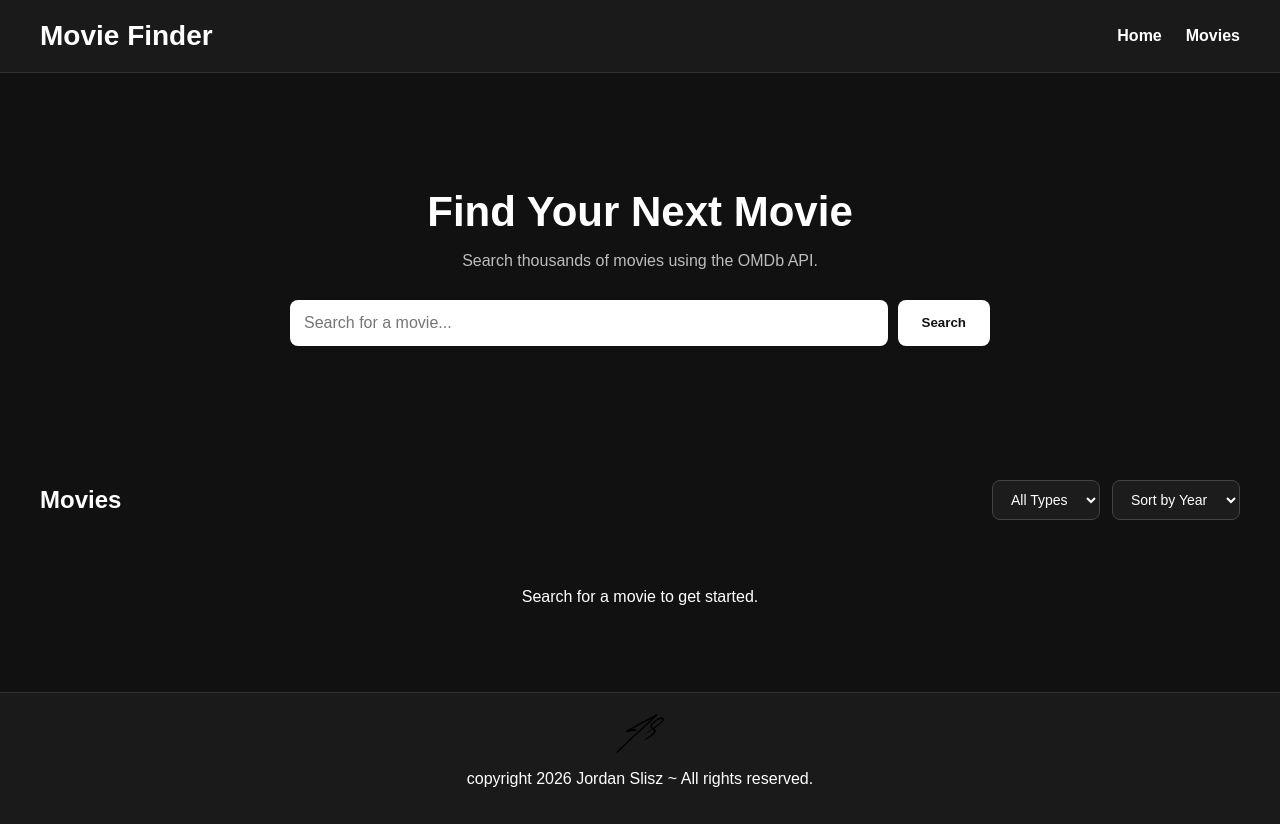
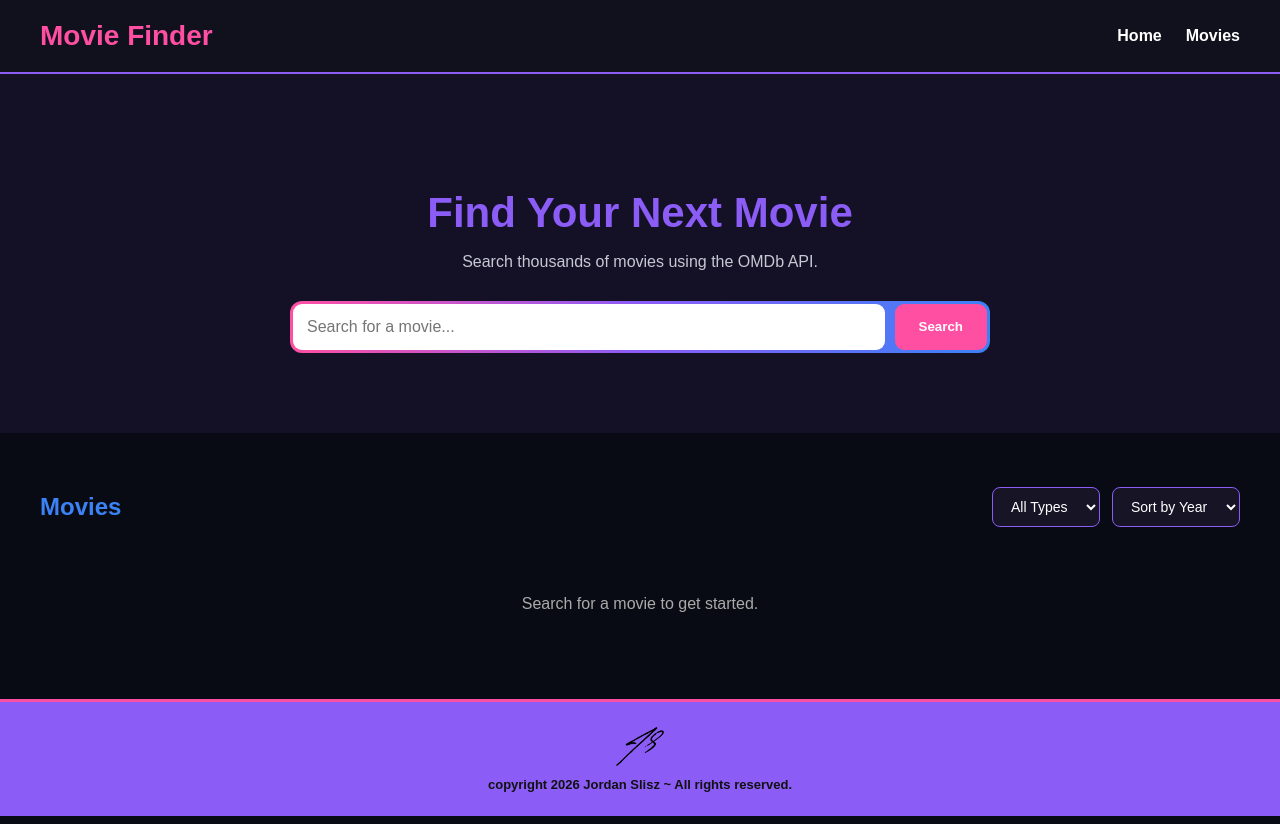
Before and after one commit to jslisz-code/movie-react-app, a React (Create React App) app: page / in a window 1280 px wide. Built offline with nearby package versions, Linux system fonts and the light colour scheme.

Commit message:
footer edits

```diff
--- a/src/App.css
+++ b/src/App.css
@@ -1,24 +1,37 @@
+* {
+  box-sizing: border-box;
+}
+
+body {
+  margin: 0;
+  background: #090b14;
+  color: white;
+  font-family: Arial, Helvetica, sans-serif;
+}
+
 .app {
   min-height: 100vh;
   display: flex;
   flex-direction: column;
 }
 
+/* NAVBAR */
+
 .navbar {
   display: flex;
   justify-content: space-between;
   align-items: center;
   padding: 20px 40px;
-  background: #1a1a1a;
-  border-bottom: 1px solid #333;
+  background: #11101d;
+  border-bottom: 2px solid #8b5cf6;
 }
 
 .logo {
   margin: 0;
   font-size: 28px;
-  color: white;
+  font-weight: bold;
+  color: #ff4fa3;
   text-decoration: none;
-  font-weight: bold;
 }
 
 .nav-links {
@@ -27,34 +40,42 @@
 }
 
 .nav-links a {
-  color: white;
+  color: #ffffff;
   text-decoration: none;
   font-weight: bold;
+  transition: color 0.2s ease;
 }
 
-.nav-links a:hover,
-.logo:hover {
-  opacity: 0.7;
+.nav-links a:hover {
+  color: #3b82f6;
 }
+
+/* MAIN */
 
 .main-content {
   flex: 1;
 }
 
+/* HERO */
+
 .hero {
   padding: 80px 20px;
   text-align: center;
+  background: #141126;
 }
 
 .hero h2 {
   margin-bottom: 10px;
   font-size: 42px;
+  color: #8b5cf6;
 }
 
 .hero p {
-  color: #bdbdbd;
+  color: #c8c8d4;
   margin-bottom: 30px;
 }
+
+/* SEARCH BAR */
 
 .search-bar {
   display: flex;
@@ -62,6 +83,15 @@
   gap: 10px;
   max-width: 700px;
   margin: 0 auto;
+  padding: 3px;
+  border-radius: 12px;
+
+  background: linear-gradient(
+    90deg,
+    #ff4fa3,
+    #8b5cf6,
+    #3b82f6
+  );
 }
 
 .search-bar input {
@@ -69,25 +99,38 @@
   padding: 14px;
   font-size: 16px;
   border: none;
-  border-radius: 8px;
+  border-radius: 9px;
+  background: #ffffff;
+  color: #111;
+}
+
+.search-bar input:focus {
+  outline: none;
 }
 
 .search-bar button {
   padding: 14px 24px;
   border: none;
-  border-radius: 8px;
+  border-radius: 9px;
   cursor: pointer;
   font-weight: bold;
-  background: white;
-  color: #111;
+  background: #ff4fa3;
+  color: white;
+  transition:
+    transform 0.2s ease,
+    background 0.2s ease;
 }
 
 .search-bar button:hover {
-  opacity: 0.8;
+  background: #ff72b6;
+  transform: translateY(-1px);
 }
+
+/* MOVIES */
 
 .movies-section {
   padding: 40px;
+  background: #090b14;
 }
 
 .section-header {
@@ -97,10 +140,38 @@
   margin-bottom: 24px;
 }
 
-.section-header select {
-  padding: 10px;
+.section-header h2 {
+  color: #3b82f6;
+}
+
+/* FILTERS */
+
+.filter-controls {
+  display: flex;
+  gap: 12px;
+  align-items: center;
+}
+
+.filter-controls select {
+  padding: 10px 14px;
+  border: 1px solid #8b5cf6;
   border-radius: 8px;
+  background: #171426;
+  color: white;
+  font-size: 14px;
+  cursor: pointer;
 }
+
+.filter-controls select:hover {
+  border-color: #ff4fa3;
+}
+
+.filter-controls select:focus {
+  outline: none;
+  border-color: #3b82f6;
+}
+
+/* MOVIE GRID */
 
 .movies-grid {
   display: grid;
@@ -110,16 +181,22 @@
 
 .movie-card {
   overflow: hidden;
-  background: #1c1c1c;
-  border: 1px solid #333;
+  background: #151522;
+  border: 1px solid #3b82f6;
   border-radius: 12px;
-  transition: transform 0.2s ease;
   color: white;
   text-decoration: none;
+
+  transition:
+    transform 0.2s ease,
+    border-color 0.2s ease,
+    box-shadow 0.2s ease;
 }
 
 .movie-card:hover {
-  transform: translateY(-5px);
+  transform: translateY(-6px);
+  border-color: #ff4fa3;
+  box-shadow: 0 10px 28px rgba(139, 92, 246, 0.25);
 }
 
 .movie-card img {
@@ -135,16 +212,18 @@
 
 .movie-info h3 {
   margin: 0 0 8px;
+  color: #ffffff;
 }
 
 .movie-info p {
   margin: 0 0 8px;
-  color: #bbb;
+  color: #8b5cf6;
+  font-weight: bold;
 }
 
 .movie-info span {
   text-transform: capitalize;
-  color: #888;
+  color: #3b82f6;
 }
 
 .no-poster {
@@ -152,11 +231,13 @@
   display: flex;
   justify-content: center;
   align-items: center;
-  background: #292929;
-  color: #999;
+  background: #1c1930;
+  color: #aaa;
   padding: 20px;
   text-align: center;
 }
+
+/* MESSAGES */
 
 .message,
 .error-message {
@@ -164,9 +245,15 @@
   padding: 30px;
 }
 
+.message {
+  color: #aaa;
+}
+
 .error-message {
-  color: #ff6b6b;
+  color: #ff4fa3;
 }
+
+/* MOVIE DETAILS */
 
 .details-page {
   width: 100%;
@@ -178,23 +265,24 @@
 .back-button {
   display: inline-block;
   margin-bottom: 30px;
-  color: white;
+  color: #ff4fa3;
   text-decoration: none;
   font-weight: bold;
 }
 
 .back-button:hover {
-  opacity: 0.7;
+  color: #8b5cf6;
 }
 
 .details-card {
   display: grid;
   grid-template-columns: 320px 1fr;
   gap: 40px;
-  background: #1c1c1c;
-  border: 1px solid #333;
+  background: #151522;
+  border: 1px solid #8b5cf6;
   border-radius: 16px;
   padding: 30px;
+  box-shadow: 0 18px 45px rgba(59, 130, 246, 0.12);
 }
 
 .details-poster img {
@@ -207,29 +295,63 @@
   margin-top: 0;
   margin-bottom: 10px;
   font-size: 36px;
+  color: #ff4fa3;
 }
 
 .details-subtitle {
-  color: #aaa;
+  color: #8b5cf6;
   margin-bottom: 30px;
+}
+
+.details-info strong {
+  color: #3b82f6;
 }
 
 .details-info p {
   line-height: 1.7;
 }
 
+/* FOOTER */
+
 .footer {
   text-align: center;
-  padding: 20px;
-  background: #1a1a1a;
-  border-top: 1px solid #333;
+  padding: 24px 20px;
+  background: #8b5cf6;
+  color: #111;
+  border-top: 3px solid #ff4fa3;
 }
+
+.footer p {
+  margin: 0;
+  font-size: 13px;
+  font-weight: bold;
+}
+
+/* JS SIGNATURE */
+
+.footer-signature {
+  display: flex;
+  justify-content: center;
+  align-items: center;
+  margin-bottom: 10px;
+}
+
+.footer-signature img {
+  display: block;
+  width: 50px;
+  height: auto;
+  filter: brightness(0);
+}
+
+/* TABLET */
 
 @media (max-width: 1000px) {
   .movies-grid {
     grid-template-columns: repeat(3, 1fr);
   }
 }
+
+/* MOBILE / TABLET */
 
 @media (max-width: 768px) {
   .navbar {
@@ -251,7 +373,17 @@
   .section-header {
     flex-direction: column;
     align-items: flex-start;
-    gap: 12px;
+    gap: 16px;
+  }
+
+  .filter-controls {
+    width: 100%;
+    flex-direction: column;
+    align-items: stretch;
+  }
+
+  .filter-controls select {
+    width: 100%;
   }
 
   .movies-section {
@@ -285,6 +417,8 @@
   }
 }
 
+/* PHONE */
+
 @media (max-width: 500px) {
   .movies-grid {
     grid-template-columns: 1fr;
@@ -300,62 +434,3 @@
     min-height: 300px;
   }
 }
-
-.filter-controls {
-  display: flex;
-  gap: 12px;
-  align-items: center;
-}
-
-.filter-controls select {
-  padding: 10px 14px;
-  border: 1px solid #444;
-  border-radius: 8px;
-  background: #1c1c1c;
-  color: white;
-  font-size: 14px;
-  cursor: pointer;
-}
-
-.filter-controls select:hover {
-  border-color: #777;
-}
-
-.filter-controls select:focus {
-  outline: none;
-  border-color: white;
-}
-
-@media (max-width: 768px) {
-  .filter-controls {
-    width: 100%;
-    flex-direction: column;
-    align-items: stretch;
-  }
-
-  .filter-controls select {
-    width: 100%;
-  }
-}
-
-.footer-signature {
-  display: flex;
-  justify-content: center;
-  align-items: center;
-  margin-bottom: 12px;
-}
-
-.footer-signature img {
-  display: block;
-  width: 50px;
-  height: auto;
-  max-height: 92px;
-  object-fit: contain;
-  filter: brightness(0);
-}
-
-@media (max-width: 500px) {
-  .footer-signature img {
-    width: 102px;
-  }
-}
```
